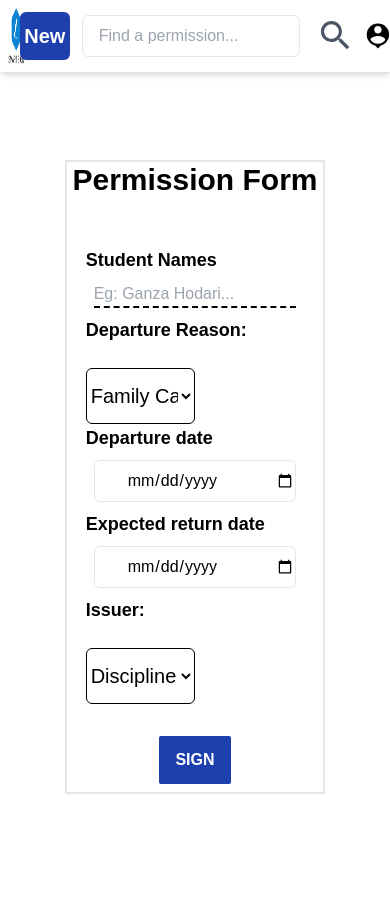
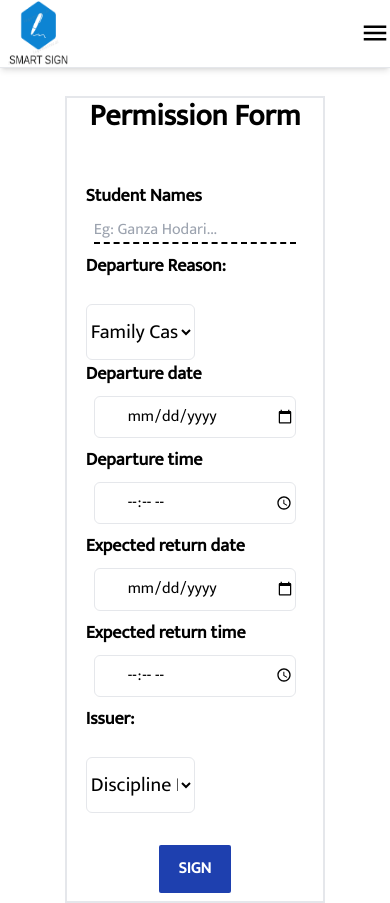
Before and after one commit to Hallcoder/smart_sign, a React (Vite) app: page /permission in a window 390 px wide. Before the commit the page ends 844 px from the top, so only its background shows below. Built offline with nearby package versions, Linux system fonts and the light colour scheme.

Commit message:
responsiveness

```diff
--- a/src/components/Navbar.jsx
+++ b/src/components/Navbar.jsx
@@ -2,21 +2,24 @@ import React from 'react';
 import logo from '../assets/images/logo.png';
 import Input from './common/input';
 import intro from '../assets/images/intro.jpg';
-import {MdSearch,MdPersonPin} from 'react-icons/md';
+import {MdSearch,MdPersonPin,MdMenu} from 'react-icons/md';
 function NavBar({title}) {
     return (
-        <div className='fixed top-0 z-1 flex w-full items-center justify-between border-b shadow-md'>
+        <div className='fixed top-0 z-1 h-[8vh] flex w-full items-center justify-between border-b shadow-md'>
             <div>
-           <img src={logo} alt="logo" className='w-16 h-14 m-2' />
+           <img src={logo} alt="logo" className='sm:w-8/12 w-8/12  h-16  m-2' />
             </div>
-            <div className='text-xl font-bold'>
-                {title}
+            <div className='text-xl tex-center font-bold hidden sm:flex'>
+                <h1>{title}</h1>
             </div>
-            <div className='flex items-center mr-1'>
+            <div className='none items-center mr-1 hidden sm:flex'>
                 <button className='bg-blue-800 h-12 rounded-md m-1 w-20 text-white font-bold text-xl'>New</button>
                 <Input type={'text'} placeholder={'Find a permission...'} name={'searchValue'}/>
                 <MdSearch className='text-2xl m-2 w-2/12 text-gray-600 cursor-pointer h-4/6' />
                 <MdPersonPin className='text-5xl cursor-pointer'/>
+            </div>
+            <div className='sm:hidden flex'>
+                <MdMenu className='text-3xl'/>
             </div>
         </div>
      );
--- a/src/index.css
+++ b/src/index.css
@@ -4,7 +4,7 @@
 
 @layer utilities{
 *{
-    font-family: sans-serif;
+    font-family:'Mukta', sans-serif;
     margin:0;
     padding:0;
 }
--- a/src/pages/login.jsx
+++ b/src/pages/login.jsx
@@ -6,10 +6,10 @@ function Login() {
     const navigate = useNavigate();
     return (
         <div>
-          <div className='border-2 border-blue-400 rounded-md w-4/12 mt-40 h-[60vh] m-auto  items-center flex flex-col'>
+          <div className='border-2 border-blue-400 rounded-md sm:w-4/12 w-full mt-40 h-[60vh] m-auto  items-center flex flex-col'>
             <img src={logo} alt="" className='w-20 h-20 mt-4' />
             <h1 className='text-3xl font-bold mt-6'>Login</h1>
-            <form className='mt-16 w-10/12 flex flex-col'>
+            <form className='mt-16 sm:w-10/12 w-full flex flex-col'>
                 <Input type={'text'} name={'email'} placeholder={'Enter your email...'} label={'Email'}/>
                 <Input type={'text'} name={'password'} placeholder={'Your password...'} label={'Password'}/>
                 <button onClick={() =>  navigate('/options')} className='bg-blue-700 text-white font-bold text-2xl rounded-md h-16 w-40 m-auto mt-4'>Login</button>
--- a/src/pages/options.jsx
+++ b/src/pages/options.jsx
@@ -11,7 +11,7 @@ function Options() {
     return (
         <div>
             <NavBar title={'Options Page'}/>
-            <div className='w-6/12 border border-blue-400 mt-60 h-[40vh] rounded-md m-auto'>
+            <div className='sm:w-[50%] w-full border border-blue-400 mt-60 min-h-[40vh] rounded-md m-auto'>
                 <h1 className='m-auto text-xl text-center'>Choose what you want to do:</h1>
                 <div className="flex flex-col mt-20 items-center w-11/12">
                     <Option content={'Sign a permission to a student'} number={'1'} redirectPage={'permission'}/>
--- a/src/pages/permission.jsx
+++ b/src/pages/permission.jsx
@@ -5,20 +5,22 @@ function Permisssion() {
     return (
         <div>
             <NavBar/>
-            <div className='w-8/12 mt-40 min-h-fit border-2 m-auto'>
+            <div className='w-8/12 mt-24 min-h-fit border-2 m-auto'>
                 <h1 className='text-3xl text-center font-bold'>Permission Form</h1>
             <form method="post"  className='w-11/12 m-auto mt-10 p-2 flex-col flex'>
                     <Input type={"text"} label={"Student Names"} name={"studentName"} placeholder={"Eg: Ganza Hodari..."} className="border-b-2 border-black m-2 focus:border-blue-600 focus:outline-none border-dashed"/>
                     <label htmlFor="reason" className='font-bold text-lg'>Departure Reason:</label><br />
-                    <select name="departureReason" id="reason" className='h-14 w-6/12 text-xl bg-white border-black rounded-md border'>
+                    <select name="departureReason" id="reason" className='h-14 w-6/12 text-xl bg-white border focus:outline-none rounded-md border'>
                         <option className='h-12 ' value="FamilyIssue">Family Case</option>
                         <option className='h-12 ' value="MedicalCare">Medical Care</option>
                         <option className='h-12 ' value="DisciplineIssue">Discipline Issue</option>
                     </select>
                     <Input type="date" label="Departure date" name={"departureDate"}/>
+                    <Input type="time" label="Departure time" name={"departureDate"}/>
                     <Input type="date" label="Expected return date" name={"departureDate"}/>
+                    <Input type="time" label="Expected return  time" name={"departureDate"}/>
                     <label htmlFor="reason" className='font-bold text-lg'>Issuer:</label><br />
-                    <select name="departureReason" id="reason" className='h-14 text-xl w-6/12 bg-white border-black rounded-md border'>
+                    <select name="departureReason" id="reason" className='h-14 text-xl w-6/12 bg-white border focus:outline-none rounded-md border'>
                         <option className='h-12 ' value="DisciplineIssue">Discipline Prefect</option>
                         <option className='h-12 ' value="MedicalCare">Patron</option>
                         <option className='h-12 ' value="FamilyIssue">Matron</option>
--- a/src/pages/welcome.jsx
+++ b/src/pages/welcome.jsx
@@ -6,8 +6,8 @@ function Welcome() {
     return (
         <div className='flex min-h-screen'>
          <div className='flex flex-col w-full h-screen  justify-center items-center'>
-            <img src={logo} alt="" className='w-2/12 mr-auto mb-10 ml-auto h-2/6' />
-            <p className='text-2xl m-2'>Signing permissions has never been easier than today</p>
+            <img src={logo} alt="" className='min-w-2/12 mr-auto mb-10 ml-auto min-h-2/6' />
+            <p className='text-2xl text-center m-2'>Signing permissions has never been easier than today</p>
             <button onClick={() => navigate('/login') } className='bg-blue-700 h-20 w-60 text-white text-xl rounded-md font-bold'>Get Started</button>
          </div>
         </div>
```
